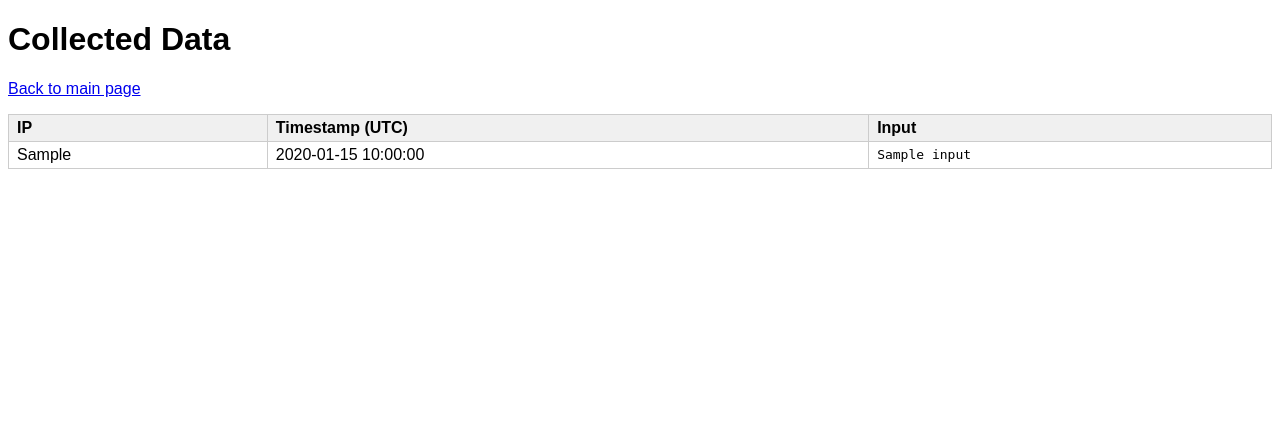
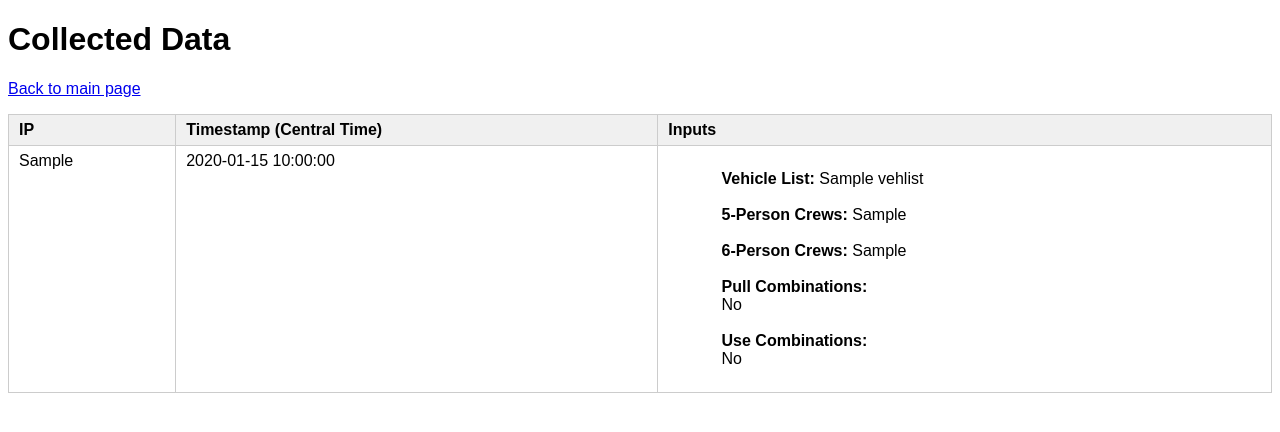
Before and after one commit to cbmckinstry/Pre-Clustering1, a Flask app: template templates/data.html in a window 1280 px wide. Shown: the top 432 px of the page. Run offline with Flask 3, Linux system fonts and the light colour scheme; the template is opened without the code that fills it: most values are stand-ins (such as "Sample title", 1, 10 or a date in 2020).

Commit message:
Updated individual columns

```diff
--- a/templates/data.html
+++ b/templates/data.html
@@ -2,16 +2,17 @@
 <html lang="en">
 <head>
     <meta charset="utf-8">
-    <title>Request Data</title>
+    <title>Collected Data</title>
     <style>
         body { font-family: sans-serif; }
-        table { border-collapse: collapse; width: 100%; }
-        th, td { border: 1px solid #ccc; padding: 4px 8px; text-align: left; }
+        table { border-collapse: collapse; width: 100%; margin-bottom: 30px; }
+        th, td { border: 1px solid #ccc; padding: 6px 10px; text-align: left; vertical-align: top; }
         th { background: #f0f0f0; }
-        pre { margin: 0; white-space: pre-wrap; }
+        .input-box { white-space: pre-wrap; }
     </style>
 </head>
 <body>
+
 <h1>Collected Data</h1>
 <p><a href="{{ url_for('index') }}">Back to main page</a></p>
 
@@ -20,22 +21,34 @@
     <thead>
     <tr>
         <th>IP</th>
-        <th>Timestamp (UTC)</th>
-        <th>Input</th>
+        <th>Timestamp (Central Time)</th>
+        <th>Inputs</th>
     </tr>
     </thead>
     <tbody>
     {% for e in entries %}
     <tr>
-        <td>{{ e.ip or e["ip"] }}</td>
-        <td>{{ e.timestamp or e["timestamp"] }}</td>
-        <td><pre>{{ e.input or e["input"] }}</pre></td>
+        <td>{{ e.ip }}</td>
+        <td>{{ e.timestamp }}</td>
+
+        <!-- Pre-Clustering input details in requested order -->
+        <td class="input-box">
+            <strong>Vehicle List:</strong> {{ e.input.vehlist }}<br>
+            <strong>5-Person Crews:</strong> {{ e.input.pers5 }}<br>
+            <strong>6-Person Crews:</strong> {{ e.input.pers6 }}<br>
+            <strong>Pull Combinations:</strong>
+            {{ 'Yes' if e.input.pull_combinations else 'No' }}<br>
+            <strong>Use Combinations:</strong>
+            {{ 'Yes' if e.input.use_combinations else 'No' }}
+        </td>
+
     </tr>
     {% endfor %}
     </tbody>
 </table>
 {% else %}
-<p>No entries yet.</p>
+<p>No entries logged yet.</p>
 {% endif %}
+
 </body>
 </html>
```
